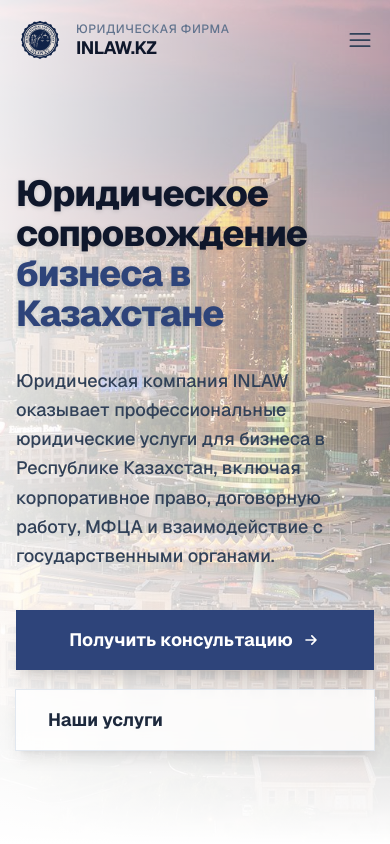
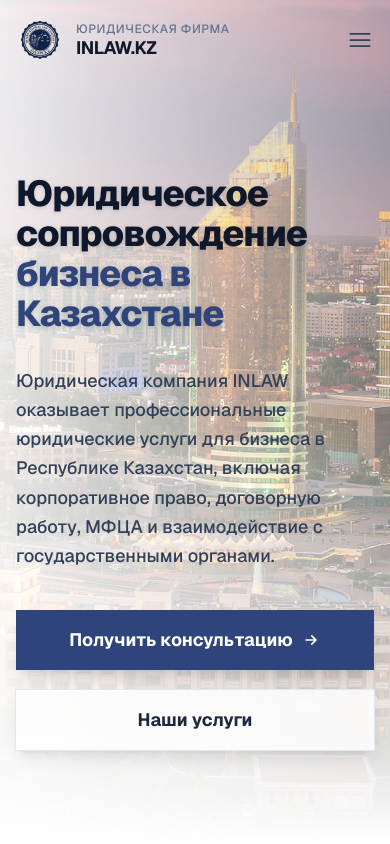
Before and after one commit to Alikhan-rgb1/inlaw.kz.web, a Next.js app: page / in a window 390 px wide. Shown: the top 844 px of the page. Built offline with nearby package versions, Linux system fonts and the light colour scheme.

Commit message:
fix: center text in Our Services button on hero section

```diff
--- a/src/components/HomeClient.tsx
+++ b/src/components/HomeClient.tsx
@@ -100,7 +100,7 @@ export default function HomeClient() {
               </Link>
               <Link
                 href="#services"
-                className="group w-full sm:w-auto bg-white/80 backdrop-blur-sm px-8 py-4 text-lg font-bold text-slate-800 shadow-lg ring-1 ring-slate-200 transition-all hover:bg-white hover:text-[#2E447A] hover:shadow-xl hover:-translate-y-1"
+                className="group w-full sm:w-auto flex items-center justify-center bg-white/80 backdrop-blur-sm px-8 py-4 text-lg font-bold text-slate-800 shadow-lg ring-1 ring-slate-200 transition-all hover:bg-white hover:text-[#2E447A] hover:shadow-xl hover:-translate-y-1"
               >
                 {t.hero.ourServices}
               </Link>
```
